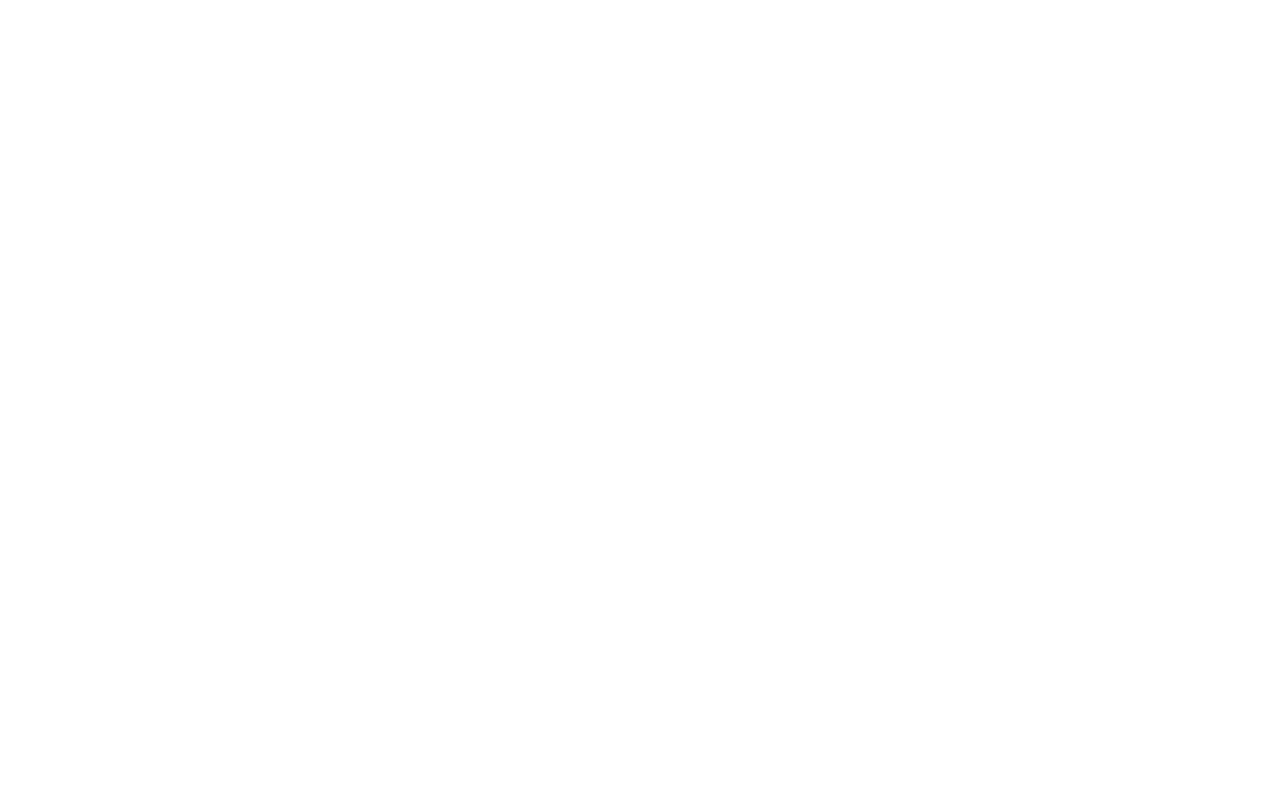
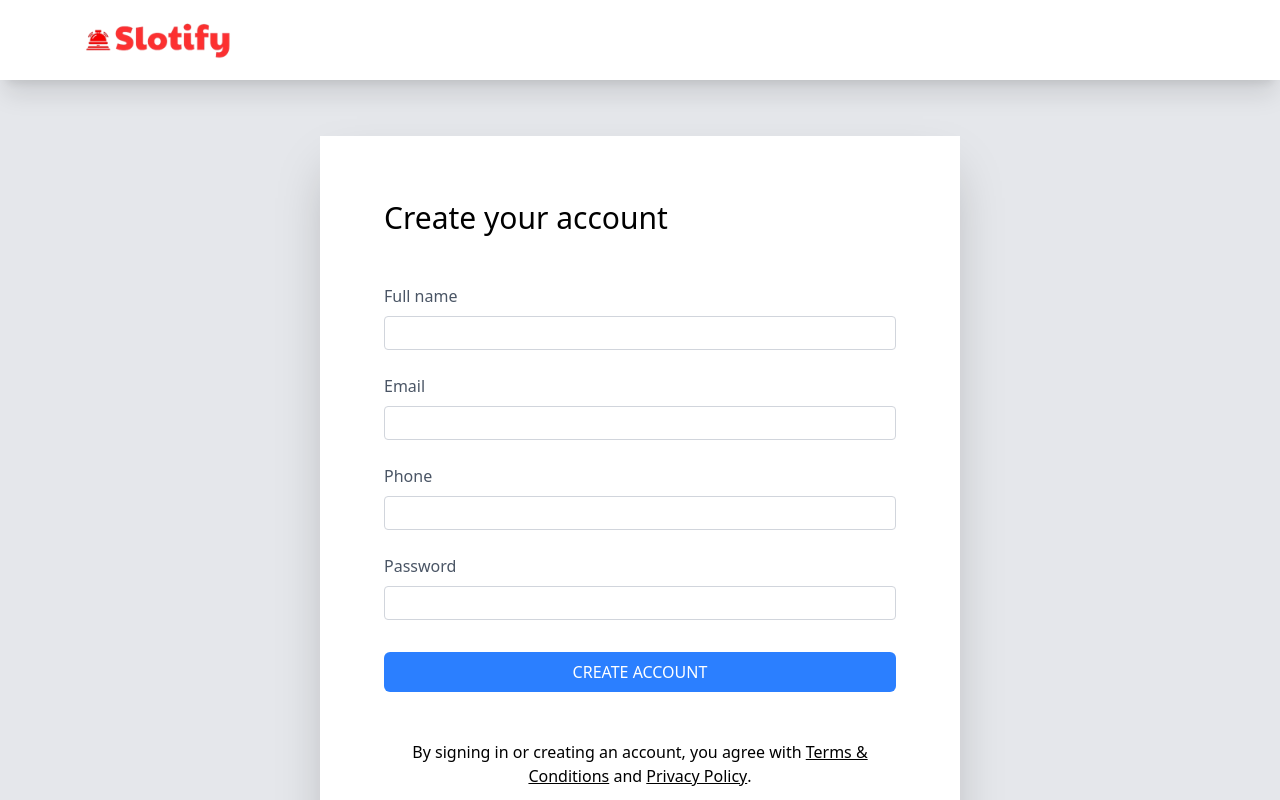
Before and after one commit to Jaros-777/slotify-frontend, a React (Vite) app: page /register/personal in a window 1280 px wide. Before the commit this address had no page. Shown: the top 800 px of the page. Built offline with nearby package versions, Linux system fonts and the light colour scheme.

Commit message:
feat: add client login/ registration

```diff
--- a/src/AppRouter.tsx
+++ b/src/AppRouter.tsx
@@ -51,7 +51,8 @@ export const AppRouter = ({ }: { children: ReactNode }) => {
         <Route element={<HomeLayout />}>
           <Route path="/" element={<Home />} />
           <Route path="/login" element={<Auth view="login" />} />
-          <Route path="/register" element={<Auth view="register" />} />
+          <Route path="/register/business" element={<Auth view="register" />} />
+          <Route path="/register/personal" element={<Auth view="register" />} />
         </Route>
 
         <Route element={<AdminLayout />}>
@@ -71,7 +72,7 @@ export const AppRouter = ({ }: { children: ReactNode }) => {
         <Route path="/:businessName" element={<Reservation />} />
         <Route path="/:businessName/order/:serviceId" element={<Order />} />
 
-        <Route path="/not-found" element={<NotFound />} />
+        <Route path="/*" element={<NotFound />} />
       </Routes >
     </DataContext.Provider >
   );
--- a/src/components/Navbar/NavbarHome.tsx
+++ b/src/components/Navbar/NavbarHome.tsx
@@ -11,7 +11,7 @@ export const NavbarHome = () => {
         <header id="navbar" className="flex h-20 px-20 w-full  fixed top-0 left-0 bg-white justify-between items-center shadow-xl text-text-gray">
             <a className="h-[100%] flex items-center justify-center" href="/"><img className="h-[50%]" src={Logo} alt="Slotify" /></a>
 
-            {location.pathname != "/register" && location.pathname != "/login" ?
+            {location.pathname != "/register/business" && location.pathname != "/register/personal" && location.pathname != "/login" ?
                 <>
                     <div>
                         <a href="#features" className="px-8 text-lg font-medium cursor-pointer hover:text-blue-400 duration-200">Features</a>
@@ -21,7 +21,7 @@ export const NavbarHome = () => {
                     </div>
                     <div>
                         <button onClick={() => {navigate("/login");window.scrollTo(0,0)}} className="mr-8 text-lg font-medium cursor-pointer hover:text-blue-400 duration-200">LOG IN</button>
-                        <button onClick={() => {navigate("/register");window.scrollTo(0,0)}} className="bg-blue-500 text-white px-6 py-2 rounded-md text-lg font-medium cursor-pointer hover:bg-blue-600 duration-200"> SING UP</button>
+                        <button onClick={() => {location.pathname === "/register/bussines" ? navigate("/register/bussines") : navigate("/register/personal");window.scrollTo(0,0)}} className="bg-blue-500 text-white px-6 py-2 rounded-md text-lg font-medium cursor-pointer hover:bg-blue-600 duration-200"> SING UP</button>
                     </div>
                 </>
 
--- a/src/pages/Clients/Reservation.tsx
+++ b/src/pages/Clients/Reservation.tsx
@@ -7,6 +7,7 @@ import type { BusinessProfileType } from "../Admin/components/types/BusinessProf
 import { FooterReservation } from "../../components/Footer/FooterReservation"
 import FacebookLogo from "../Admin/components/Booking/components/assets/Facebook_Logo_Primary.png"
 import type { scheduleDay } from "../Admin//components/Settings/components/Availability/utlis/scheduleType"
+import { NavBarClient } from "../../components/Navbar/NavBarClient"
 
 
 const dayTypes = [
@@ -43,7 +44,7 @@ export const Reservation = () => {
             })
             .catch((error) => {
                 console.log(error)
-                navigate("/not-found")
+                navigate("/*")
             })
     }
 
@@ -83,14 +84,7 @@ export const Reservation = () => {
 
     return (
         <>
-            <nav className="border-b border-gray-300 flex justify-between px-40 py-6">
-                <p className="font-bold">{businessDetail.businessName}</p>
-                <div>
-                    {/* <CircleUserRound/> */}
-                    <button>Log in</button>
-                </div>
-
-            </nav>
+            <NavBarClient></NavBarClient>
             <div className="w-full flex flex-col items-center ">
                 <section className="h-70 relative w-full flex justify-center items-center">
                     {
--- a/src/pages/Home/components/Auth/Auth.tsx
+++ b/src/pages/Home/components/Auth/Auth.tsx
@@ -11,6 +11,7 @@ type AuthProps = {
 export const Auth = ({ view }: AuthProps) => {
 
     const navigate = useNavigate()
+    const accountType = window.location.href.split("/")[4]
 
     return (
         <section className=" min-h-screen bg-gray-200 flex flex-col items-center">
@@ -24,9 +25,9 @@ export const Auth = ({ view }: AuthProps) => {
                 </p>
                 <div className="h-[1px] w-full bg-text-gray mt-12"></div>
                 {view === "login" ?
-                    <p className="py-8 font-medium">Don't have an account? <span onClick={() => navigate("/register")} className="text-blue-400 underline cursor-pointer">Sing Up</span></p>
+                    <p className="py-8 font-medium">Don't have an account? <span onClick={() => { accountType == "personal" ? navigate("/register/personal") : navigate("/register/business") }} className="text-blue-400 underline cursor-pointer">Sing Up</span></p>
                     :
-                    <p className="py-8 font-medium">Already have an account? <span onClick={() => navigate("/login")} className="text-blue-400 underline cursor-pointer">Log In</span></p>
+                    <p className="py-8 font-medium">Already have an account? <span onClick={() => { accountType == "personal" ? navigate("/login") : navigate("/login") }} className="text-blue-400 underline cursor-pointer">Log In</span></p>
                 }
             </div>
 
--- a/src/pages/Home/components/Auth/components/Login.tsx
+++ b/src/pages/Home/components/Auth/components/Login.tsx
@@ -7,6 +7,7 @@ interface userDetailsType {
     email: string,
     password: string
 }
+
 
 export const Login = () => {
     const [userAuthData, setUserAuthData] = useState<userDetailsType>({
@@ -24,14 +25,22 @@ export const Login = () => {
             axios.post("http://localhost:8080/auth/login", userAuthData)
                 .then(function (response) {
                     localStorage.clear()
+                    if(response.data.role === "USER_COMPANY"){
                         localStorage.setItem("token", response.data.token)
                         window.scrollTo(0, 0)
                         navigate("/admin/calendar")
+                    }else{
+                        localStorage.setItem("clientToken", response.data.token)
+                        window.scrollTo(0, 0)
+                        navigate("/admin/calendar")
+                    }
+
                 })
                 .catch(function (response) {
                     setShowError(true)
                     setLoadingState(false)
                 })
+
     }
 
     return (
--- a/src/pages/Home/components/Auth/components/Register.tsx
+++ b/src/pages/Home/components/Auth/components/Register.tsx
@@ -1,40 +1,60 @@
 import { useNavigate } from "react-router-dom"
 import axios from "axios"
-import {useState } from "react"
+import { useEffect, useState } from "react"
 import { Loader } from "lucide-react"
 
 interface userDetailsType {
     name: string,
-    businessName:string,
+    businessName?: string,
     email: string,
-    password: string
+    password: string,
+    phone?:string
+}
+
+const businessInitData = {
+    name: "",
+    businessName: "",
+    email: "",
+    password: "",
+    phone: "",
+    role: "USER_COMPANY"
+}
+const personalInitData = {
+    name: "",
+    email: "",
+    password: "",
+    phone: "",
+    role: "CLIENT"
 }
 
 export const Register = () => {
-    const [userAuthData, setUserAuthData] = useState<userDetailsType>({
-        name: "",
-        businessName: "",
-        email: "",
-        password: ""
-    })
+    const [userAuthData, setUserAuthData] = useState<userDetailsType>(businessInitData)
     const [showError, setShowError] = useState<boolean>(false)
     const [loadingState, setLoadingState] = useState<boolean>(false)
 
     const navigate = useNavigate()
+    const accountType = window.location.href.split("/")[4]
 
     const handleRegister = async (e: React.FormEvent) => {
         e.preventDefault()
         setLoadingState(true)
         setShowError(false)
         axios.post("http://localhost:8080/auth/register", userAuthData)
-            .then(function (response){
+            .then(function (response) {
                 navigate("/login")
             })
-            .catch(function (response){
+            .catch(function (response) {
                 setShowError(true)
                 setLoadingState(false)
             })
     }
+
+    useEffect(() => {
+        if (accountType === "bussines") {
+            setUserAuthData(businessInitData)
+        } else
+            setUserAuthData(personalInitData)
+    }, [accountType])
 
 
 
@@ -56,6 +76,8 @@ export const Register = () => {
                     value={userAuthData.name}
                     onChange={(e) => setUserAuthData({ ...userAuthData, name: e.target.value })}
                 />
+                {accountType === "business" ?
+                    <>
                         <label className=" text-text-gray block mt-6 font-medium">Business name</label>
                         <input type="text" required
                             className="border-1 border-gray-300 rounded-sm w-full py-1 px-2 mt-2
@@ -64,6 +86,10 @@ export const Register = () => {
                             value={userAuthData.businessName}
                             onChange={(e) => setUserAuthData({ ...userAuthData, businessName: e.target.value })}
                         />
+                    </>
+                    : null
+                }
+
                 <label className=" text-text-gray block mt-6 font-medium">Email</label>
                 <input type="email" required
                     className="border-1 border-gray-300 rounded-sm w-full py-1 px-2 mt-2
@@ -72,6 +98,23 @@ export const Register = () => {
                     value={userAuthData.email}
                     onChange={(e) => setUserAuthData({ ...userAuthData, email: e.target.value })}
                 />
+                {accountType === "personal" ?
+                    <>
+                        <label className=" text-text-gray block mt-6 font-medium">Phone</label>
+                        <input type="tel"
+                            required
+                            minLength={9}
+                            maxLength={9}
+                            pattern="[0-9]+"
+                            className="border-1 border-gray-300 rounded-sm w-full py-1 px-2 mt-2
+                focus:border-blue-400 outline-none focus:shadow-sm focus:shadow-blue-400
+                hover:border-black duration-200 "
+                            value={userAuthData.phone}
+                            onChange={(e) => setUserAuthData({ ...userAuthData, phone: e.target.value })}
+                        />
+                    </>
+                    : null
+                }
                 <label className=" text-text-gray block mt-6 font-medium">Password</label>
                 <input type="password" required
                     className="border-1 border-gray-300 rounded-sm w-full py-1 px-2 mt-2
@@ -80,6 +123,7 @@ export const Register = () => {
                     value={userAuthData.password}
                     onChange={(e) => setUserAuthData({ ...userAuthData, password: e.target.value })}
                 />
+
                 <button type="submit" className="mt-8 bg-blue-500 text-white px-6 py-2 rounded-md font-medium cursor-pointer hover:bg-blue-600 duration-200" >
                     {loadingState ?
                         <Loader className=" w-full animate-spin "></Loader>
```
Lines whose indentation alone changed are shown as unchanged.
